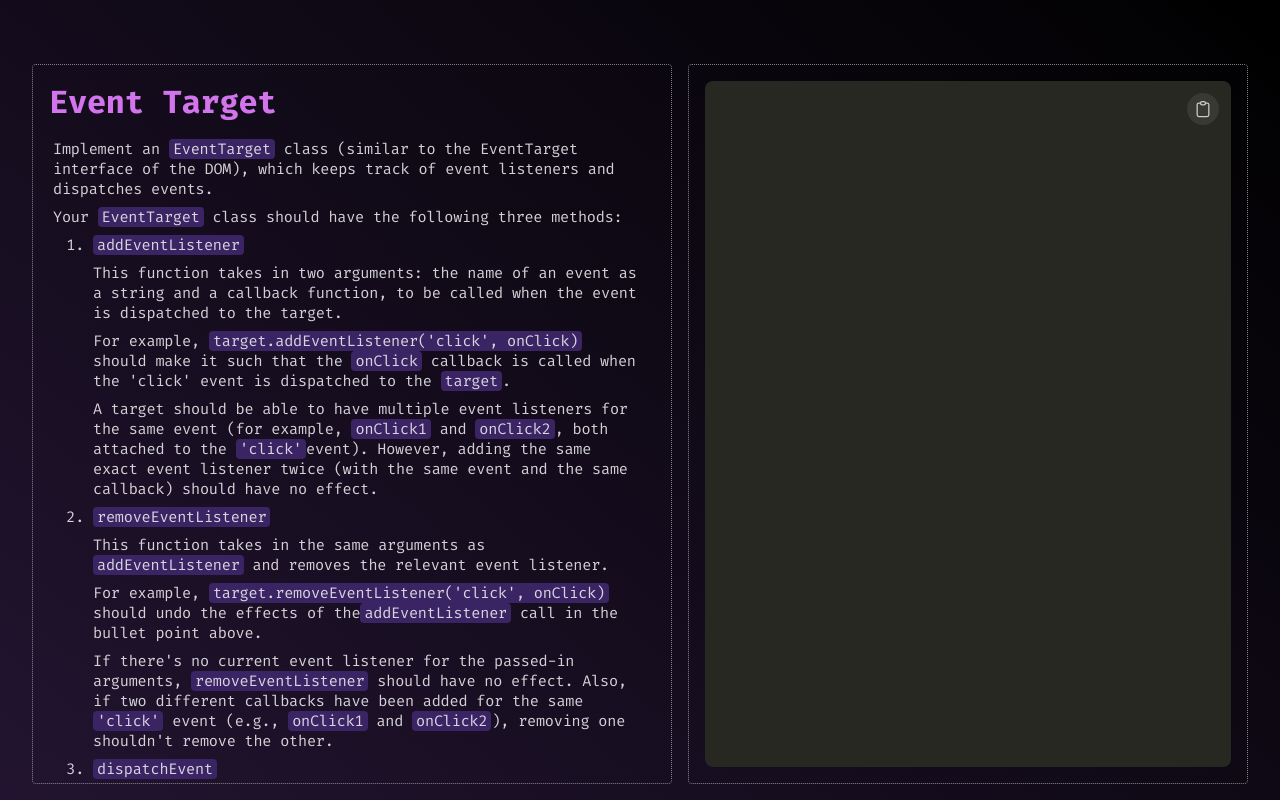
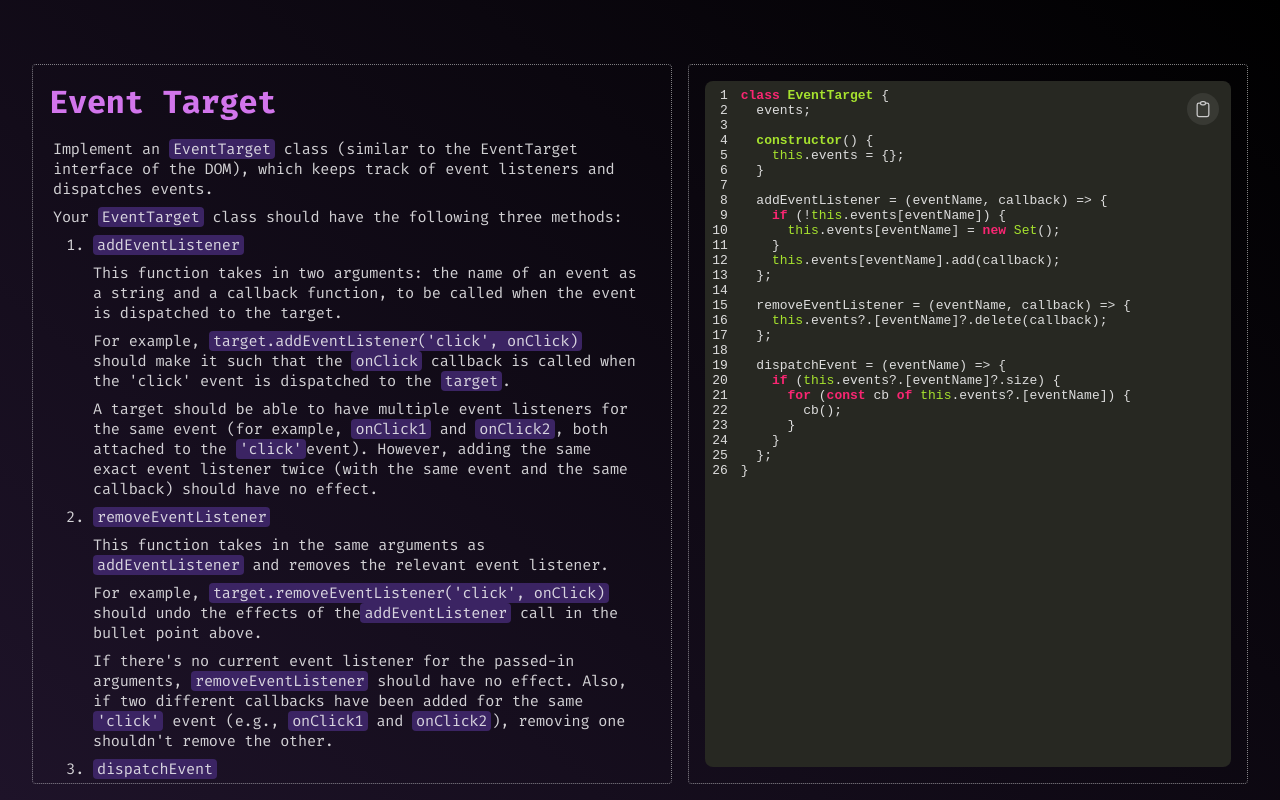
Before and after one commit to DemonDaddy22/frontend-expert, a React (Create React App) app: page / in a window 1280 px wide. Built offline with nearby package versions, Linux system fonts and the light colour scheme.

Commit message:
Implement event target exercise

```diff
--- a/src/components/EventTarget/codeBlock.ts
+++ b/src/components/EventTarget/codeBlock.ts
@@ -13,4 +13,29 @@ target.removeEventListener('hello', logHello);
 target.dispatchEvent('hello');
 target.dispatchEvent('world');`;
 
-export const solutionCode = ``;
+export const solutionCode = `class EventTarget {
+  events;
+
+  constructor() {
+    this.events = {};
+  }
+
+  addEventListener = (eventName, callback) => {
+    if (!this.events[eventName]) {
+      this.events[eventName] = new Set();
+    }
+    this.events[eventName].add(callback);
+  };
+
+  removeEventListener = (eventName, callback) => {
+    this.events?.[eventName]?.delete(callback);
+  };
+
+  dispatchEvent = (eventName) => {
+    if (this.events?.[eventName]?.size) {
+      for (const cb of this.events?.[eventName]) {
+        cb();
+      }
+    }
+  };
+}`;
--- a/src/constants/theme.scss
+++ b/src/constants/theme.scss
@@ -120,7 +120,7 @@ $project-code-14: #0E4050;
 $project-output-14: #ADCEED;
 
 // project-15
-$project-bg-15: linear-gradient(40deg, #221430 0%, $black 100%);
+$project-bg-15: linear-gradient(40deg, #1E1329 0%, $black 100%);
 $project-header-15: #D275EC;
 $project-highlight-15: #3B2463;
 $project-code-15: #2B2647;
--- a/src/constants/theme.ts
+++ b/src/constants/theme.ts
@@ -61,6 +61,6 @@ export const PROJECT_COLORS: { [key: string]: { [key: string]: string } } = {
     background: `linear-gradient(40deg, #122530 0%, ${COLORS.BLACK} 100%)`,
   },
   PROJECT15: {
-    background: `linear-gradient(40deg, #221430 0%, ${COLORS.BLACK} 100%)`,
+    background: `linear-gradient(40deg, #1E1329 0%, ${COLORS.BLACK} 100%)`,
   },
 };
```
